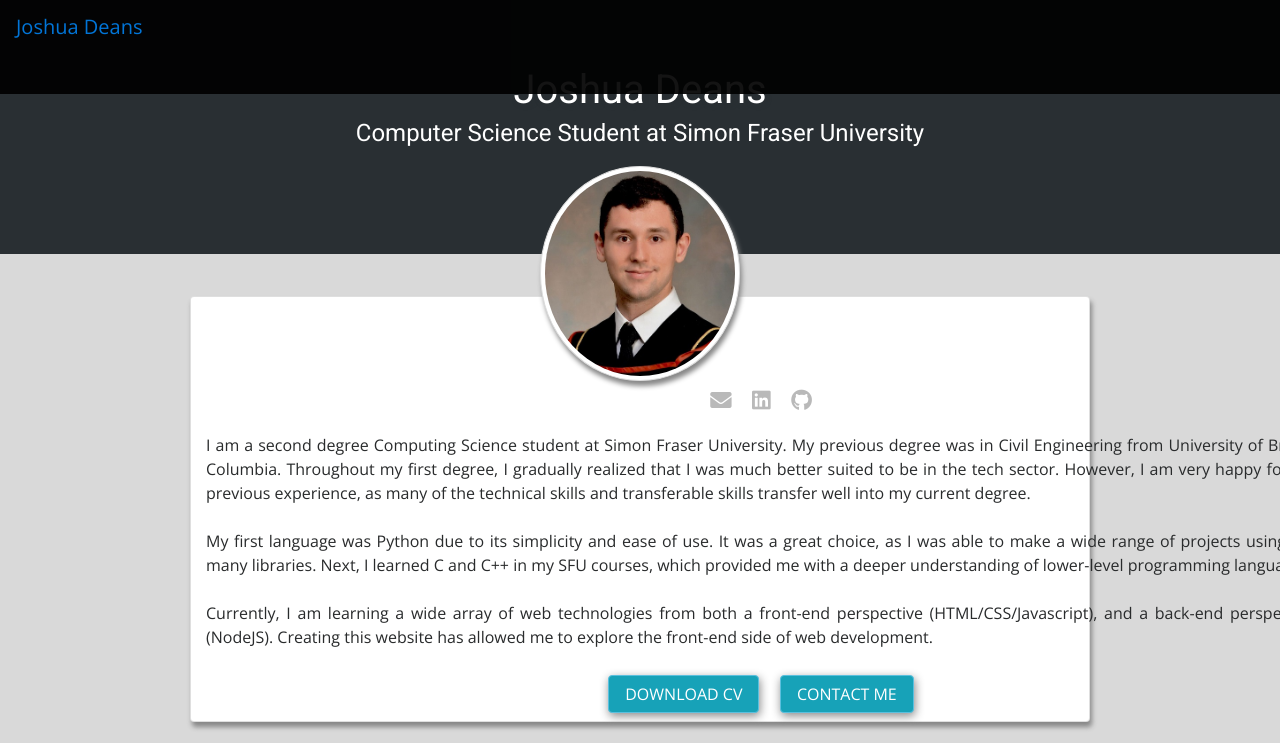
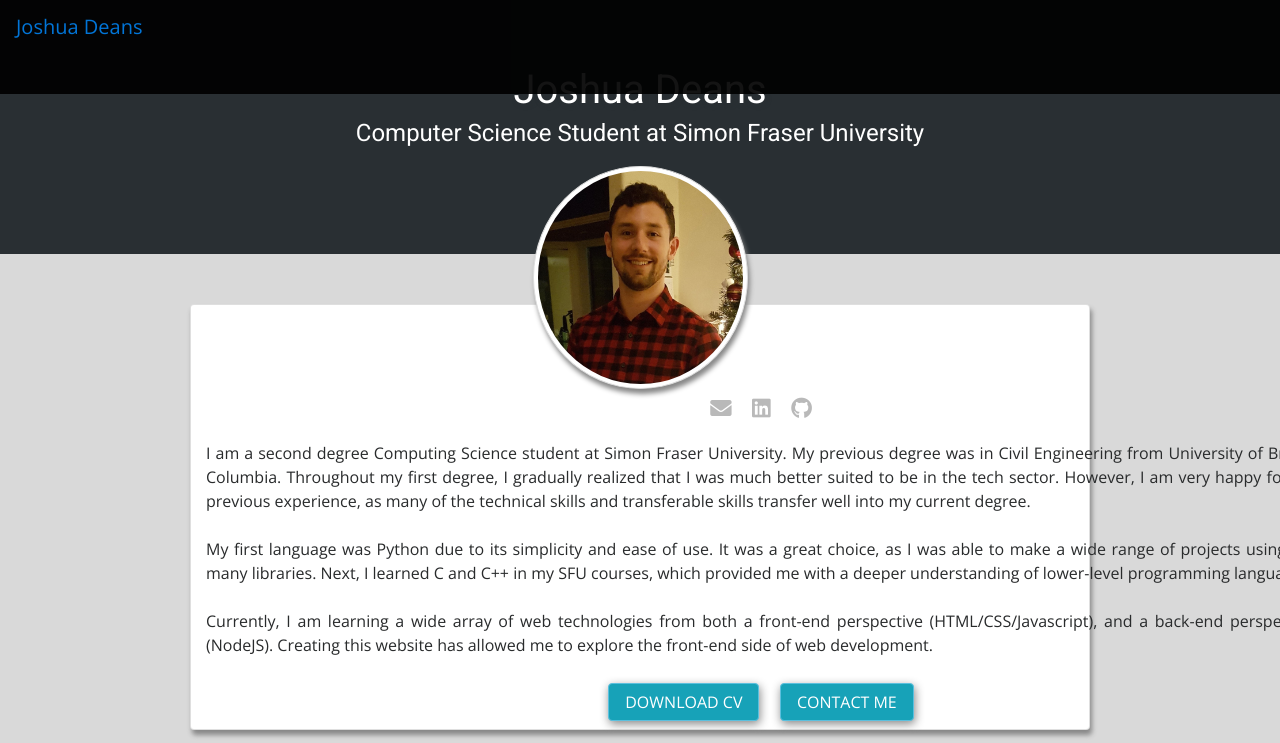
Before and after one commit to joshua-deans/joshua-deans.github.io, a plain HTML site: page index.html in a window 1280 px wide. Shown: the top 743 px of the page. Drawn offline with nearby package versions, Linux system fonts and the light colour scheme.

Commit message:
Changed image

```diff
--- a/css/site-css.css
+++ b/css/site-css.css
@@ -19,7 +19,7 @@ p {
 }
 
 img {
-    width: 200px;
+    width: 215px;
     margin-top: -120px;
     position: relative;
     z-index: 1;
--- a/index.html
+++ b/index.html
@@ -56,7 +56,7 @@
         <h4 class="text-center">Computer Science Student at Simon Fraser University</h4>
     </div>
 </header>
-<img class="img-thumbnail rounded-circle mx-auto d-block" id="self-image" src="image/SelfImage.jpg">
+<img class="img-thumbnail rounded-circle mx-auto d-block" id="self-image" src="image/SelfImage2.jpg">
 <div class="container-fluid">
     <div class="row">
         <div class="col-12">
```
Also changed, not shown: image/SelfImage2.jpg (added).
